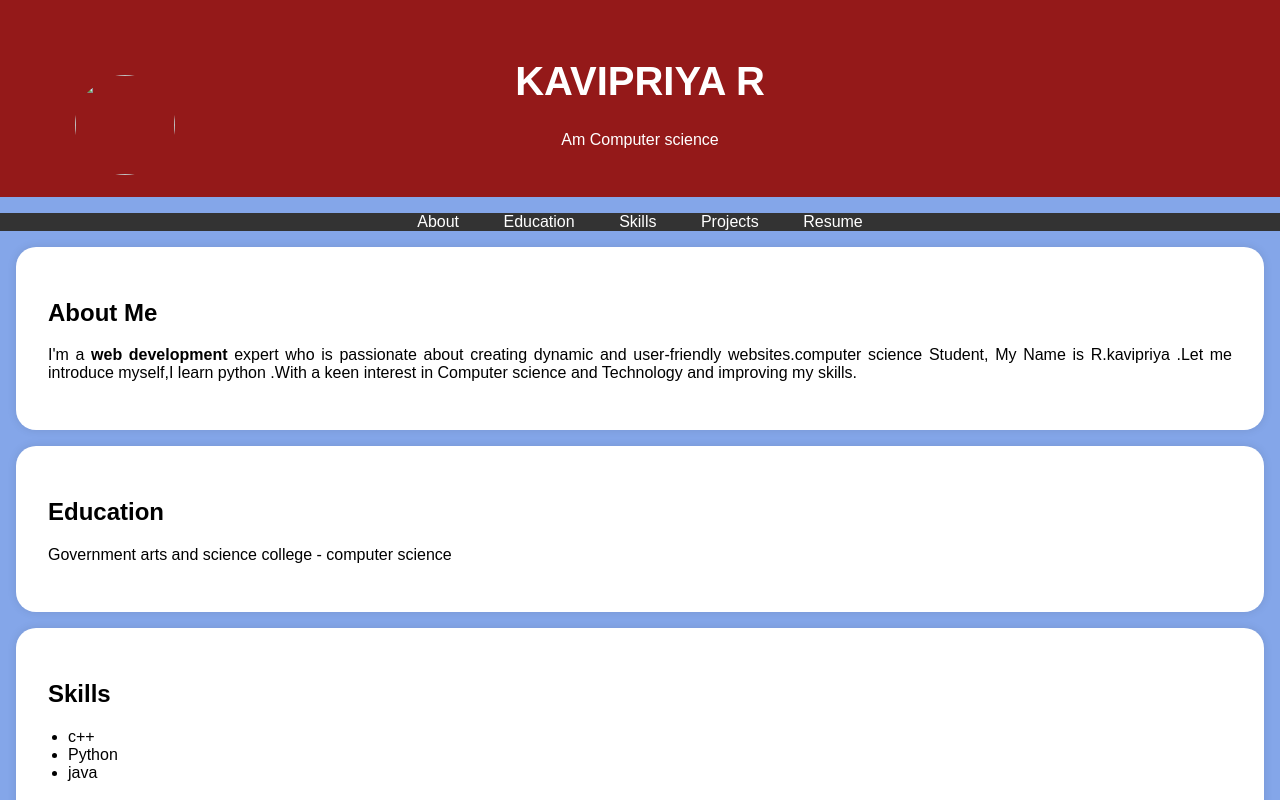
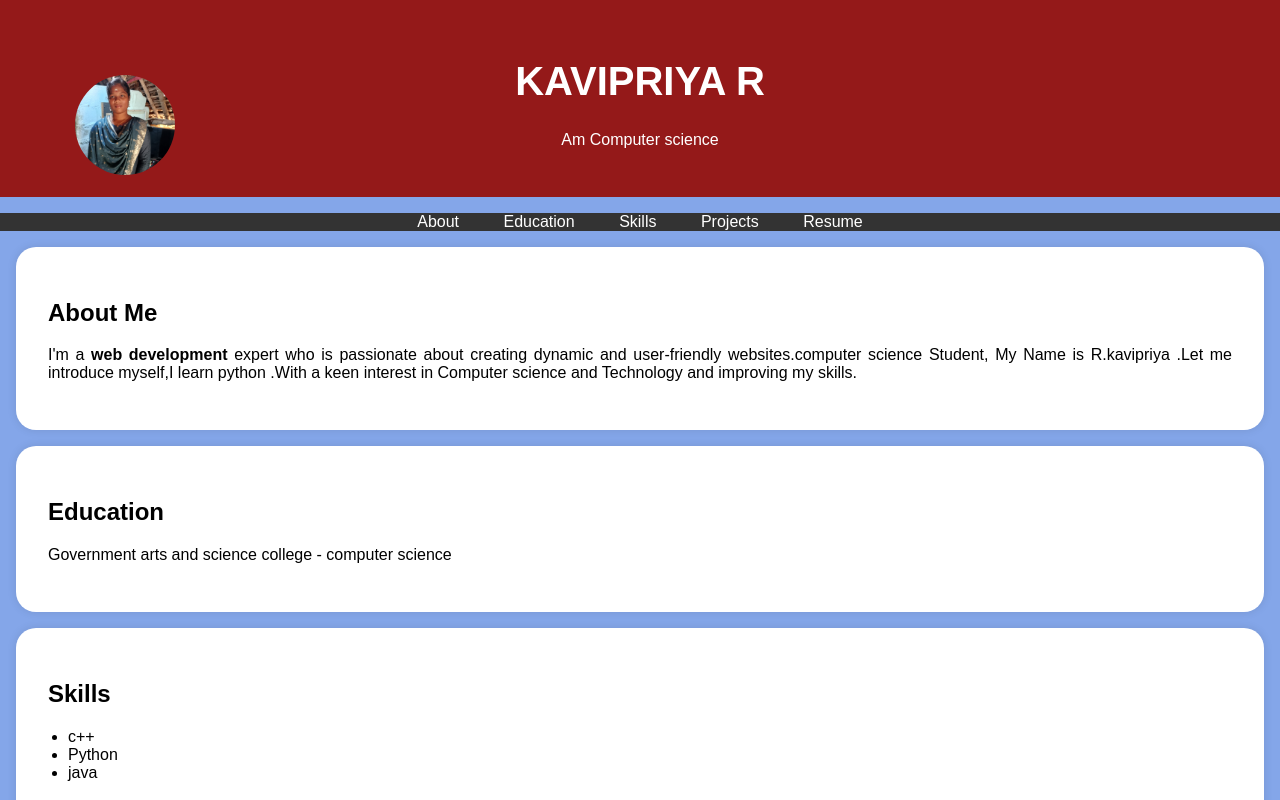
Before and after one commit to kavipriya2006-cmd/Project-, a plain HTML site: page index.html in a window 1280 px wide. Shown: the top 800 px of the page. Drawn offline with Linux system fonts and the light colour scheme.

Commit message:
Update index.html

```diff
--- a/index.html
+++ b/index.html
@@ -192,7 +192,7 @@
 
             <!-- Add your profile picture here -->
 
-            <img src=.jpg"alt="Your Profile Picture" class="profile-picture">
+            <img src="https://github.com/kavipriya2006-cmd/Project-/blob/main/Img.jpg" alt="Your Profile Picture" class="profile-picture">
 
             <h1>KAVIPRIYA R</h1>
 
```
